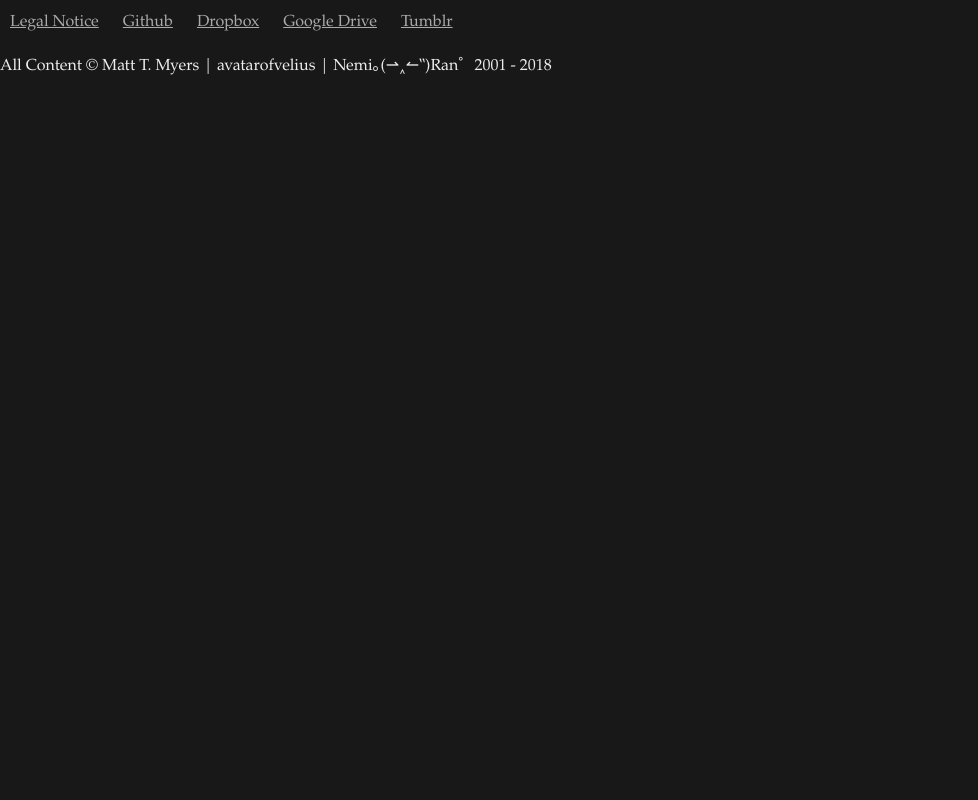
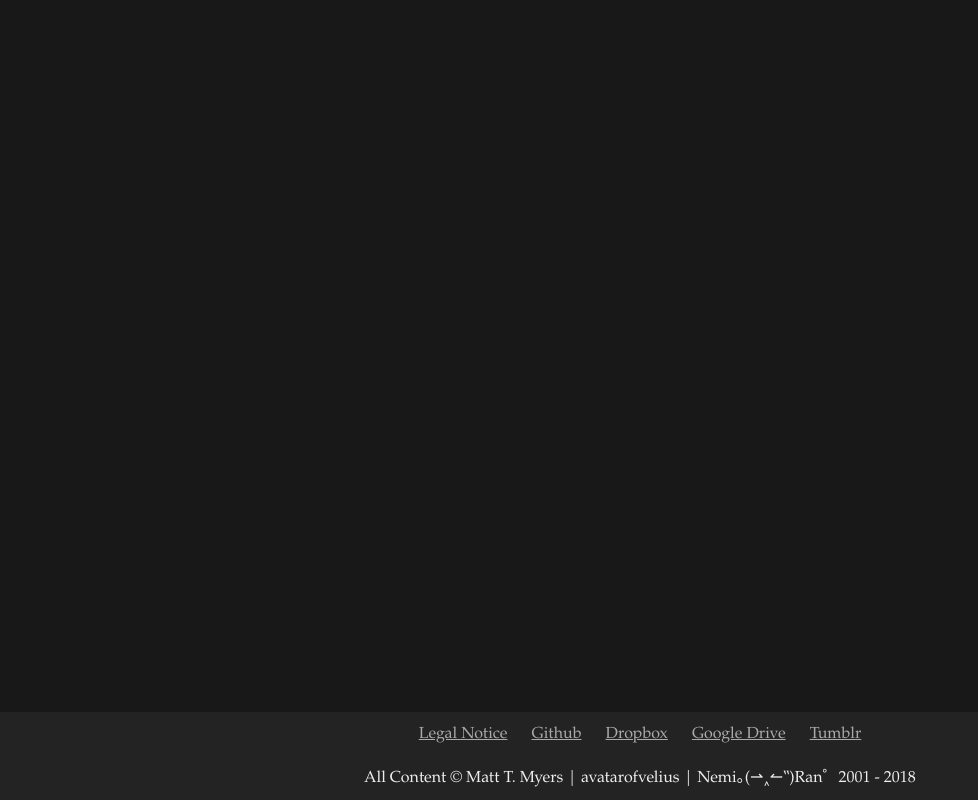
Before and after one commit to avatarofvelius/archive-php_wrim, a PHP site: page / in a window 1280 px wide. Shown: the whole page, without its empty margins (0-978 px from the left). Run offline with PHP 8.4, Linux system fonts and the light colour scheme; some libraries are stand-ins or nearby versions.

Commit message:
fixed footer

```diff
--- a/_css/main-index.css
+++ b/_css/main-index.css
@@ -26,3 +26,12 @@ main {
     margin: 0 auto;
     text-align: center;
 }
+
+footer {
+    width: 100%;
+    background-color: #232323;
+    text-align: center;
+    position: fixed;
+    bottom: 0;
+    margin: 0 auto;
+}
```
